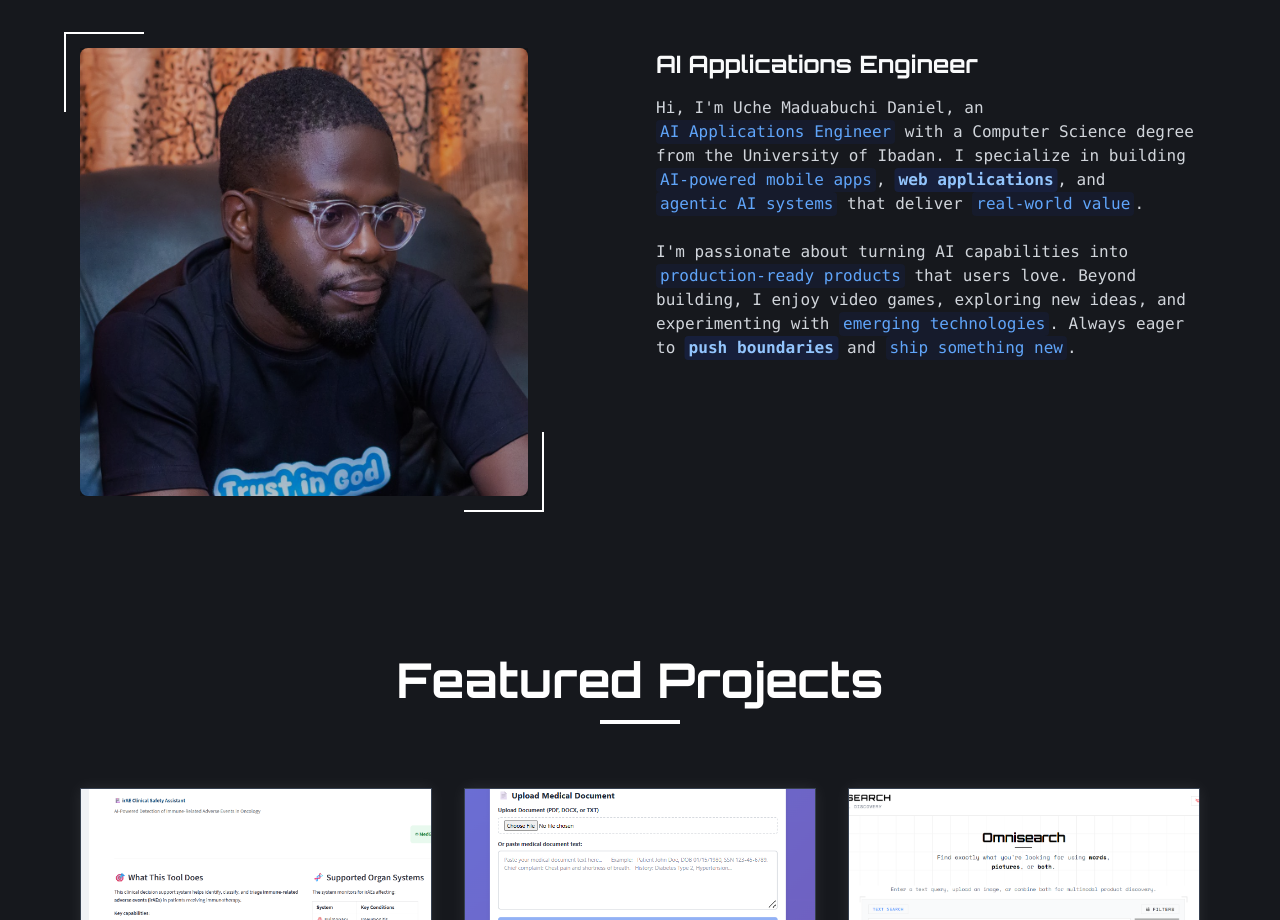
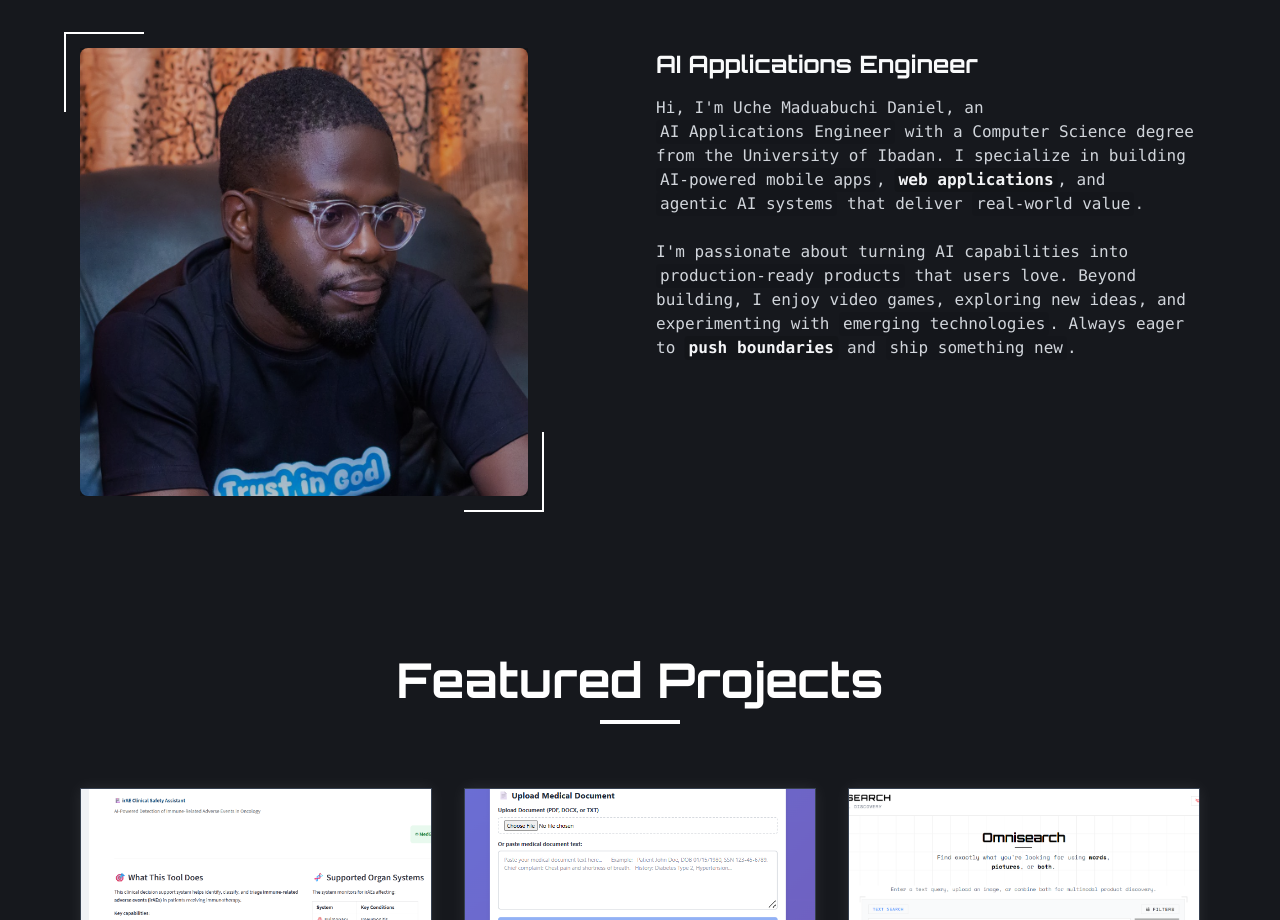
Before and after one commit to HustleDanie/My-Portfolio, a Next.js app: page / in a window 1280 px wide. Shown: the part 940-1860 px from the top of the page. Built offline with nearby package versions, Linux system fonts and the light colour scheme.

Commit message:
Change about section highlight to dark gray/black tones

```diff
--- a/components/about-section.tsx
+++ b/components/about-section.tsx
@@ -38,11 +38,11 @@ function HighlightedText({ text, keywords, className }: HighlightedTextProps) {
               animate={{
                 backgroundColor: isHighlighted
                   ? [
-                      "rgba(30, 64, 175, 0.2)",
-                      "rgba(30, 64, 175, 0.35)",
-                      "rgba(30, 64, 175, 0.2)",
+                      "rgba(0, 0, 0, 0.12)",
+                      "rgba(0, 0, 0, 0.22)",
+                      "rgba(0, 0, 0, 0.12)",
                     ]
-                  : "rgba(30, 64, 175, 0.1)",
+                  : "rgba(0, 0, 0, 0.06)",
                 scale: isHighlighted ? [1, 1.02, 1] : 1,
               }}
               transition={{
@@ -53,8 +53,8 @@ function HighlightedText({ text, keywords, className }: HighlightedTextProps) {
               }}
               className={`inline-block px-1 rounded transition-colors ${
                 isHighlighted
-                  ? "font-semibold text-blue-800 dark:text-blue-300"
-                  : "text-blue-700 dark:text-blue-400"
+                  ? "font-semibold text-gray-900 dark:text-gray-100"
+                  : "text-gray-700 dark:text-gray-300"
               }`}
             >
               {part}
```
